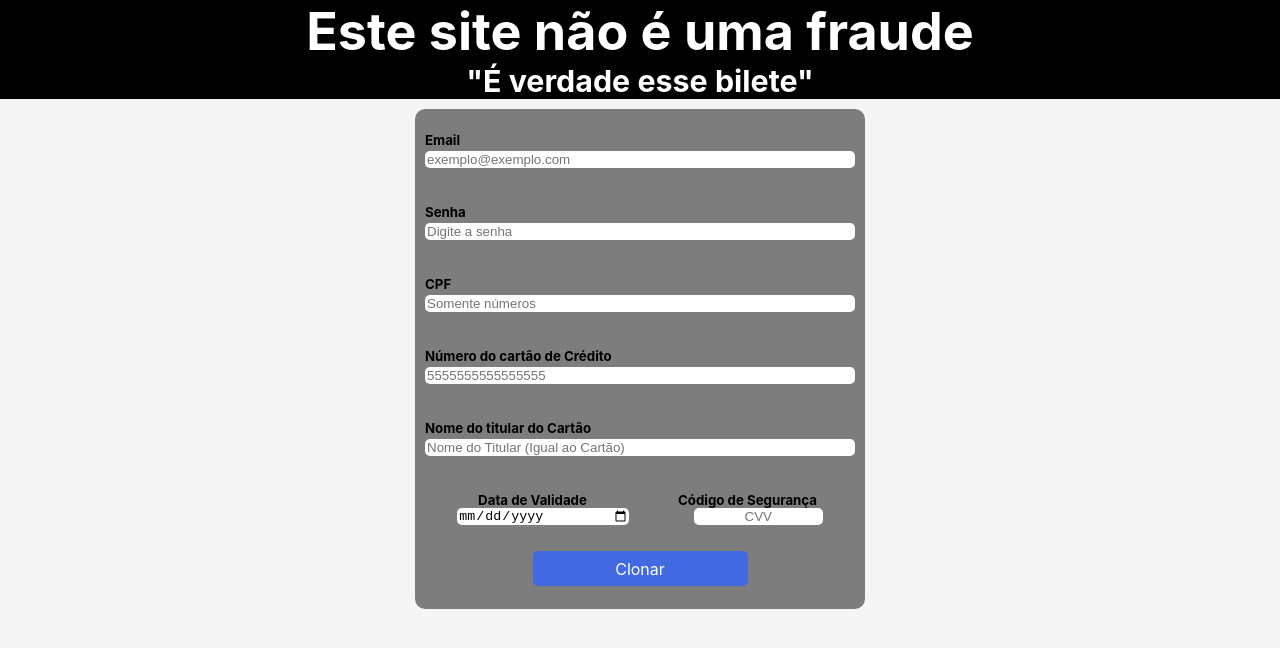
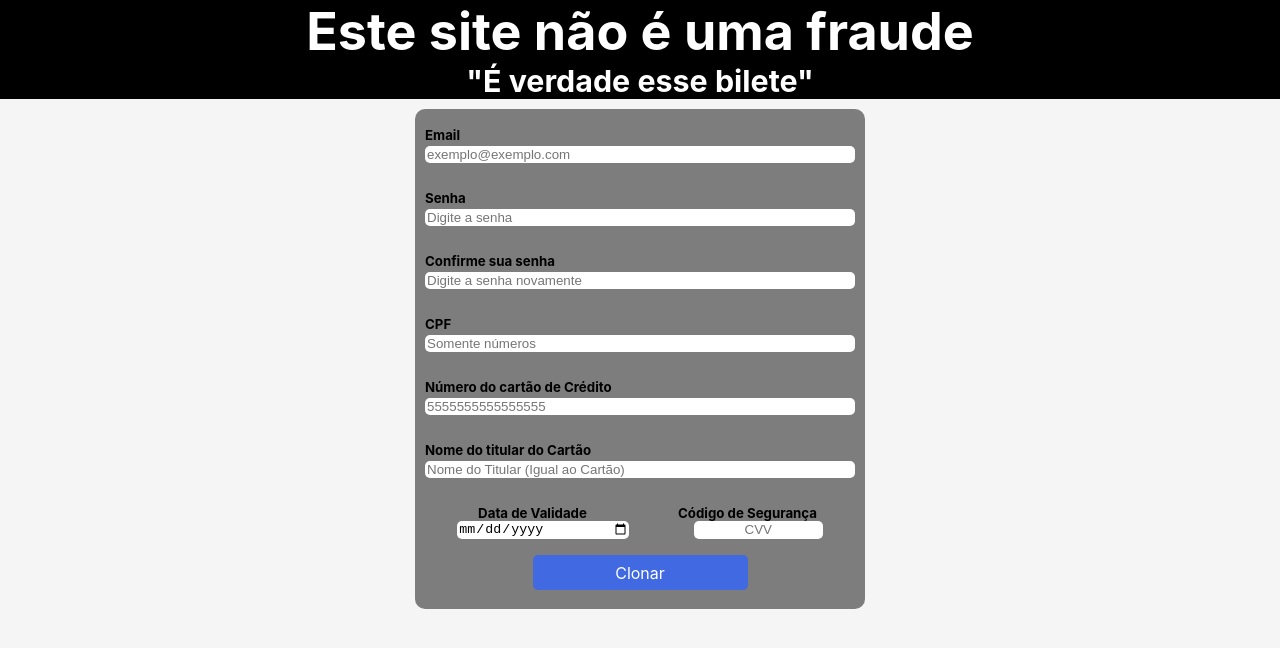
Before and after one commit to Kenzie-Academy-Brasil-Developers/react-atividade-s2-praticando-forms-igormgg, a React (Create React App) app: page / in a window 1280 px wide. Shown: the top 648 px of the page. Built offline with nearby package versions, Linux system fonts and the light colour scheme.

Commit message:
feat: added card button hover

```diff
--- a/src/Components/Card/styles.css
+++ b/src/Components/Card/styles.css
@@ -95,3 +95,8 @@
   font-family: inherit;
   font-size: 16px;
 }
+
+.card_box button:hover {
+  cursor: pointer;
+  filter: brightness(0.8);
+}
--- a/src/Components/Form/index.js
+++ b/src/Components/Form/index.js
@@ -19,6 +19,13 @@ const Form = ({ setShowCard, setUserInfo, setShowForm }) => {
       .matches(
         "^(?=.*[a-z])(?=.*[A-Z])(?=.*[0-9])(?=.*[!@#$%^&*])(?=.{8,})",
         "A senha deve conter pelo menos 8 caracteres, sendo um minúsculo, um maiúsculo, um número, e um caracter especial (!@#$%^&*)"
+      ),
+    passConfirm: yup
+      .string()
+      .required("*Digite a senha novamente")
+      .oneOf(
+        [yup.ref("password"), null],
+        "A senha deve ser a mesma da anterior"
       ),
     cpf: yup
       .string()
@@ -75,6 +82,15 @@ const Form = ({ setShowCard, setUserInfo, setShowForm }) => {
           <p>{errors.password?.message}</p>
         </div>
         <div>
+          <h5>Confirme sua senha</h5>
+          <input
+            placeholder="Digite a senha novamente"
+            {...register("passConfirm")}
+            type="password"
+          />
+          <p>{errors.passConfirm?.message}</p>
+        </div>
+        <div>
           <h5>CPF</h5>
           <input
             placeholder="Somente números"
```
